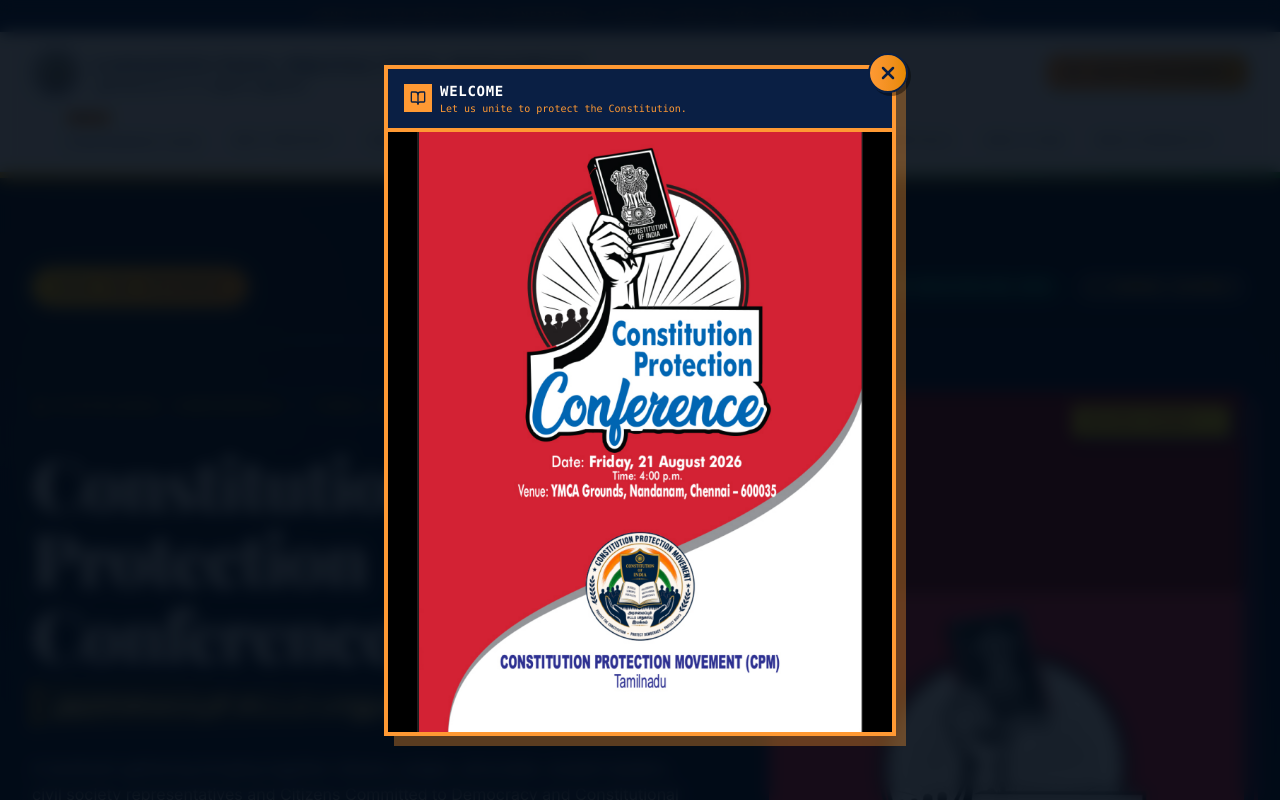
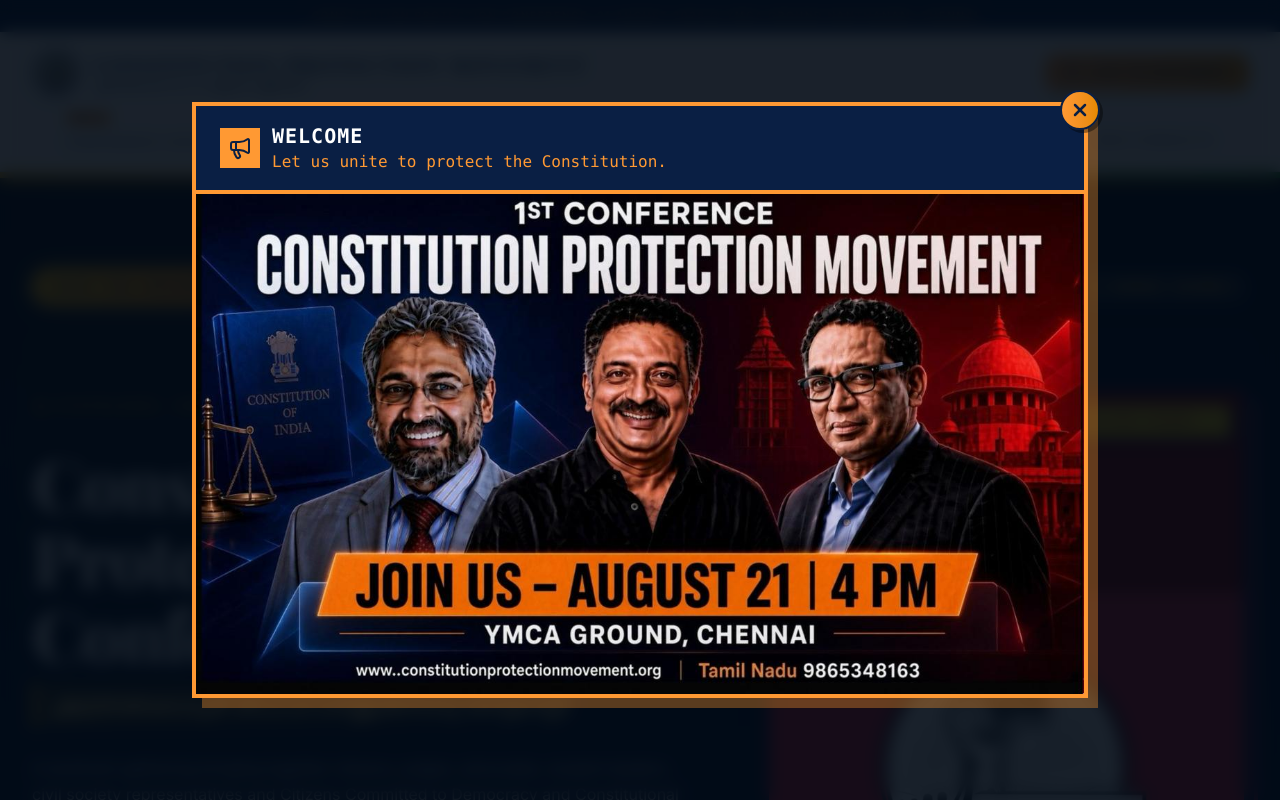
Before and after one commit to cpmofficialwork/cpm-ui, a React (Vite) app: page / in a window 1280 px wide. Shown: the top 800 px of the page. Built offline with nearby package versions, Linux system fonts and the light colour scheme; a web font is replaced by a local one.

Commit message:
Initial welcome card image changed

```diff
--- a/src/components/ConferenceSection.tsx
+++ b/src/components/ConferenceSection.tsx
@@ -310,13 +310,15 @@ export const ConferenceSection: React.FC<ConferenceSectionProps> = ({
           className="flex flex-col lg:flex-row items-start lg:items-center justify-between gap-6 border-b border-white/15 pb-8"
         >
           <div className="flex items-center gap-3">
-            <button
+            <motion.button
               type="button"
               onClick={openModal}
+              animate={{ scale: [1, 1.06, 1] }}
+              transition={{ duration: 2.2, repeat: Infinity, ease: 'easeInOut' }}
               className="inline-flex items-center gap-2.5 px-5 py-2.5 bg-gradient-to-r from-[#FFB800] via-[#FFA000] to-[#FF8F00] text-[#0A1F44] font-mono text-xs font-black uppercase tracking-[0.25em] rounded-full shadow-[0_0_20px_rgba(255,184,0,0.4)] border border-[#FFE082] cursor-pointer hover:shadow-[0_0_28px_rgba(255,184,0,0.6)] hover:scale-[1.02] active:scale-[0.98] transition-all"
             >
               <span>{t('badge')}</span>
-            </button>
+            </motion.button>
           </div>
 
           <div className="flex flex-wrap items-center gap-3 text-xs font-mono">
@@ -770,14 +772,16 @@ export const ConferenceSection: React.FC<ConferenceSectionProps> = ({
                     </div>
                   )}
 
-                  <button
+                  <motion.button
                     type="submit"
                     disabled={isSubmitting}
+                    animate={isSubmitting ? undefined : { scale: [1, 1.06, 1] }}
+                    transition={{ duration: 2.2, repeat: Infinity, ease: 'easeInOut' }}
                     className="w-full py-3.5 bg-[#0A1F44] hover:bg-[#132D5E] text-[#FFD700] font-black text-xs uppercase tracking-[0.2em] rounded-none shadow-lg hover:shadow-xl transition-all cursor-pointer flex items-center justify-center gap-2 border border-[#FFD700]/30 active:scale-[0.99] mt-2 disabled:opacity-60 disabled:cursor-not-allowed"
                   >
                     <CheckCircle2 className="w-4 h-4 text-[#FFD700]" />
                     <span>{isSubmitting ? t('joinModal.submitting') : t('joinModal.submit')}</span>
-                  </button>
+                  </motion.button>
                 </form>
               ) : (
                 <motion.div
--- a/src/components/Header.tsx
+++ b/src/components/Header.tsx
@@ -1,6 +1,7 @@
 import React, { useEffect, useRef, useState } from 'react';
 import { createPortal } from 'react-dom';
 import { Link, useLocation, useNavigate } from 'react-router-dom';
+import { motion } from 'motion/react';
 import { Shield, Users, Award, Menu, X, Scale, Ticket, UserPlus } from 'lucide-react';
 import { useTranslation } from 'react-i18next';
 import cpmLogoImage from '../assets/images/cpm_official_logo_1785581949419.jpg';
@@ -133,14 +134,16 @@ export const Header: React.FC<HeaderProps> = ({ onRegisterMember, isDisabled })
 
           {/* Desktop Join Movement button */}
           <div className="hidden lg:flex items-center shrink-0">
-            <button
+            <motion.button
               onClick={onRegisterMember}
               disabled={isDisabled}
+              animate={isDisabled ? undefined : { scale: [1, 1.06, 1] }}
+              transition={{ duration: 2.2, repeat: Infinity, ease: 'easeInOut' }}
               className="py-2.5 px-5 bg-gradient-to-r from-[#FF9933] to-[#E68900] text-[#0A1F44] font-black text-[11px] uppercase tracking-widest text-center rounded-xl flex items-center justify-center gap-2 shadow-md hover:shadow-lg hover:scale-[1.03] transition-all cursor-pointer disabled:opacity-50 disabled:cursor-not-allowed disabled:hover:scale-100"
             >
               <UserPlus className="w-4 h-4" />
               <span>{t('common:actions.joinMovement')}</span>
-            </button>
+            </motion.button>
           </div>
 
           {/* Mobile menu button */}
@@ -204,16 +207,18 @@ export const Header: React.FC<HeaderProps> = ({ onRegisterMember, isDisabled })
           <LanguageSwitcher />
         </div> */}
         <div className="pb-3 border-b border-[#0A1F44]/10">
-          <button
+          <motion.button
             onClick={() => {
               setIsMobileMenuOpen(false);
               onRegisterMember();
             }}
+            animate={{ scale: [1, 1.06, 1] }}
+            transition={{ duration: 2.2, repeat: Infinity, ease: 'easeInOut' }}
             className="w-full py-3.5 px-4 bg-gradient-to-r from-[#FF9933] to-[#E68900] text-[#0A1F44] font-black text-xs uppercase tracking-widest text-center rounded-xl flex items-center justify-center gap-2 shadow-md cursor-pointer"
           >
             <UserPlus className="w-4 h-4" />
             <span>{t('common:actions.joinMovement')}</span>
-          </button>
+          </motion.button>
         </div>
         <div className="space-y-1">
           {navLinks.map((link) => (
--- a/src/components/WelcomeVideoModal.tsx
+++ b/src/components/WelcomeVideoModal.tsx
@@ -1,8 +1,8 @@
 import { useState } from 'react';
 import { motion, AnimatePresence } from 'motion/react';
-import { X, BookOpen } from 'lucide-react';
+import { X, Megaphone } from 'lucide-react';
 import { useTranslation } from 'react-i18next';
-import pamphletCoverImg from '../assets/images/pamphlet_cover_page1.png';
+import introCardImage from '../assets/images/intro_card_image.jpeg';
 import { useScrollLock } from '../hooks/useScrollLock';
 
 const SEEN_STORAGE_KEY = 'cpm-welcome-video-seen';
@@ -35,7 +35,7 @@ export function WelcomeVideoModal() {
             animate={{ scale: 1, opacity: 1, y: 0 }}
             exit={{ scale: 0.92, opacity: 0, y: 24 }}
             transition={{ duration: 0.25, ease: 'easeOut' }}
-            className="relative w-full max-w-lg bg-[#0A1F44] border-4 border-[#FF9933] shadow-[10px_10px_0px_0px_rgba(255,153,51,0.35)]"
+            className="relative w-full max-w-md sm:max-w-xl md:max-w-2xl lg:max-w-3xl xl:max-w-4xl bg-[#0A1F44] border-4 border-[#FF9933] shadow-[10px_10px_0px_0px_rgba(255,153,51,0.35)]"
           >
             {/* Close button on the cover, top-right */}
             <button
@@ -48,25 +48,25 @@ export function WelcomeVideoModal() {
             </button>
 
             {/* Header strip */}
-            <div className="flex items-center gap-2 px-4 py-3 border-b-4 border-[#FF9933] bg-[#0A1F44]">
-              <div className="p-1.5 bg-[#FF9933] text-[#0A1F44]">
-                <BookOpen className="w-4 h-4" />
+            <div className="flex items-center gap-2 sm:gap-3 px-4 py-3 sm:px-6 sm:py-4 border-b-4 border-[#FF9933] bg-[#0A1F44]">
+              <div className="p-1.5 sm:p-2 bg-[#FF9933] text-[#0A1F44]">
+                <Megaphone className="w-4 h-4 sm:w-5 sm:h-5 md:w-6 md:h-6" />
               </div>
               <div>
-                <h3 className="text-xs sm:text-sm font-mono font-bold uppercase tracking-wider text-white">
+                <h3 className="text-sm sm:text-lg md:text-xl font-mono font-bold uppercase tracking-wider text-white">
                   {t('title')}
                 </h3>
-                <p className="text-[10px] font-mono text-[#FF9933]">{t('subtitle')}</p>
+                <p className="text-xs sm:text-sm md:text-base font-mono text-[#FF9933]">{t('subtitle')}</p>
               </div>
             </div>
 
             {/* Pamphlet Cover */}
             <div className="w-full bg-black flex items-center justify-center">
               <img
-                src={pamphletCoverImg}
+                src={introCardImage}
                 alt={t('title')}
                 referrerPolicy="no-referrer"
-                className="w-full h-auto max-h-[75vh] object-contain"
+                className="w-full h-auto max-h-[70vh] sm:max-h-[78vh] md:max-h-[82vh] lg:max-h-[85vh] object-contain"
               />
             </div>
           </motion.div>
--- a/src/i18n/locales/en/hero.json
+++ b/src/i18n/locales/en/hero.json
@@ -1,7 +1,7 @@
 {
   "badge": "NATIONAL MOVEMENT UNITING PEOPLE - UNITING FOR A CAUSE",
   "headlinePart1": "Protect",
-  "headlineEmphasis": "Constitution.",
+  "headlineEmphasis": "Constitution",
   "headlinePart2": "Protect Future.",
   "subheading": "The Constitution belongs to the people of India and is the supreme law of the land and the foundation of our democratic Republic. It guarantees justice, liberty, equality and fraternity, protects fundamental rights, establishes the rule of law and provides the constitutional framework for democracy, secularism and federal governance. Its preservation is our shared responsibility.",
   "exploreValues": "12 Constitutional Safeguards",
```
Also changed, not shown: src/assets/images/intro_card_image.jpeg (added).
